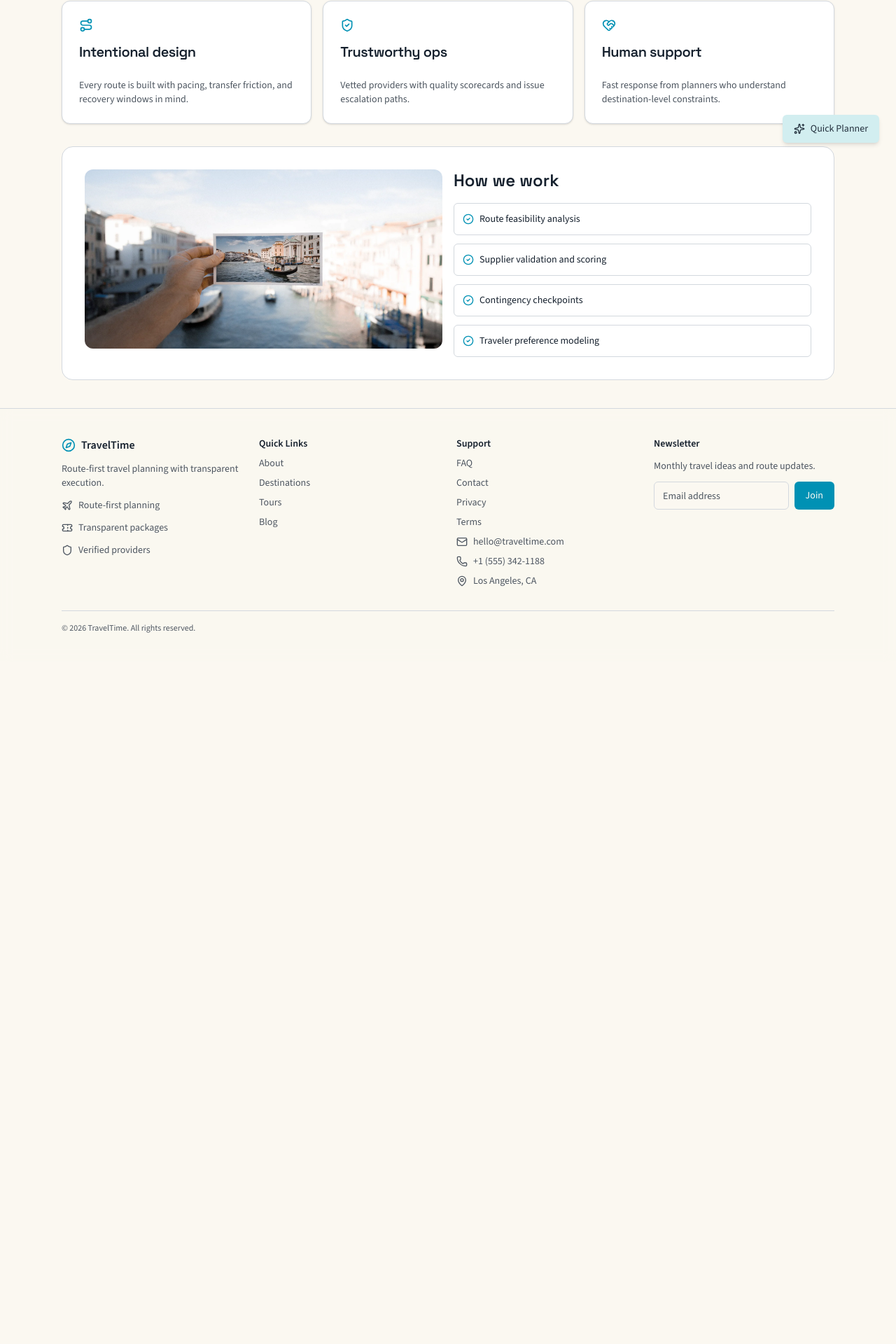
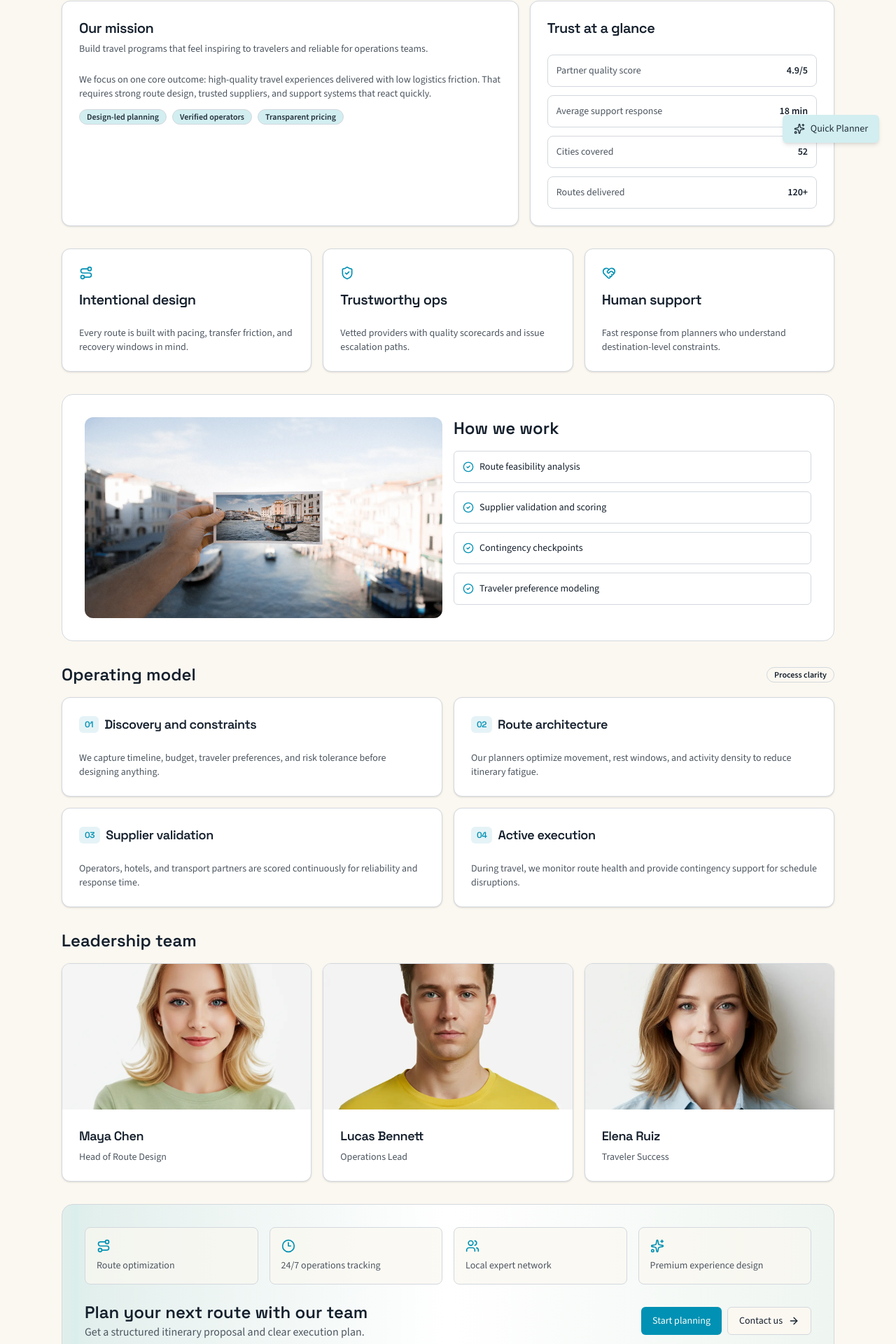
Before and after one commit to pthanksdev/TravelTime, a React (Vite) app: page /about in a window 1280 px wide. Shown: the part 572-2492 px from the top of the page at 70% size. Before the commit the page ends 1517 px from the top, so only its background shows below. Built offline with nearby package versions, Linux system fonts and the light colour scheme.

Commit message:
Enhance AboutPage with mission statement, workflow, and leadership team sections

```diff
--- a/src/pages/AboutPage.tsx
+++ b/src/pages/AboutPage.tsx
@@ -1,11 +1,77 @@
-import { CheckCircle2, HeartHandshake, Route, ShieldCheck } from "lucide-react";
+import {
+  ArrowRight,
+  CheckCircle2,
+  Clock3,
+  HeartHandshake,
+  MapPinned,
+  Route,
+  ShieldCheck,
+  Sparkles,
+  Users
+} from "lucide-react";
+import { Link } from "react-router-dom";
 import { PageHero } from "@/components/page/PageHero";
-import { Card, CardContent, CardHeader, CardTitle } from "@/components/ui/card";
+import { Badge } from "@/components/ui/badge";
+import { Button } from "@/components/ui/button";
+import { Card, CardContent, CardDescription, CardHeader, CardTitle } from "@/components/ui/card";
 
 const principles = [
-  { title: "Intentional design", desc: "Every route is built with pacing, transfer friction, and recovery windows in mind.", icon: <Route className="size-5 text-primary" /> },
-  { title: "Trustworthy ops", desc: "Vetted providers with quality scorecards and issue escalation paths.", icon: <ShieldCheck className="size-5 text-primary" /> },
-  { title: "Human support", desc: "Fast response from planners who understand destination-level constraints.", icon: <HeartHandshake className="size-5 text-primary" /> }
+  {
+    title: "Intentional design",
+    desc: "Every route is built with pacing, transfer friction, and recovery windows in mind.",
+    icon: <Route className="size-5 text-primary" />
+  },
+  {
+    title: "Trustworthy ops",
+    desc: "Vetted providers with quality scorecards and issue escalation paths.",
+    icon: <ShieldCheck className="size-5 text-primary" />
+  },
+  {
+    title: "Human support",
+    desc: "Fast response from planners who understand destination-level constraints.",
+    icon: <HeartHandshake className="size-5 text-primary" />
+  }
+];
+
+const workflow = [
+  {
+    step: "01",
+    title: "Discovery and constraints",
+    desc: "We capture timeline, budget, traveler preferences, and risk tolerance before designing anything."
+  },
+  {
+    step: "02",
+    title: "Route architecture",
+    desc: "Our planners optimize movement, rest windows, and activity density to reduce itinerary fatigue."
+  },
+  {
+    step: "03",
+    title: "Supplier validation",
+    desc: "Operators, hotels, and transport partners are scored continuously for reliability and response time."
+  },
+  {
+    step: "04",
+    title: "Active execution",
+    desc: "During travel, we monitor route health and provide contingency support for schedule disruptions."
+  }
+];
+
+const team = [
+  {
+    name: "Maya Chen",
+    role: "Head of Route Design",
+    image: "/assets/img/person/person-f-12.webp"
+  },
+  {
+    name: "Lucas Bennett",
+    role: "Operations Lead",
+    image: "/assets/img/person/person-m-12.webp"
+  },
+  {
+    name: "Elena Ruiz",
+    role: "Traveler Success",
+    image: "/assets/img/person/person-f-13.webp"
+  }
 ];
 
 export function AboutPage() {
@@ -19,6 +85,40 @@ export function AboutPage() {
         imageAlt="Travel planning"
       />
 
+      <section className="grid gap-4 lg:grid-cols-[1.2fr_0.8fr]">
+        <Card>
+          <CardHeader>
+            <CardTitle>Our mission</CardTitle>
+            <CardDescription>
+              Build travel programs that feel inspiring to travelers and reliable for operations teams.
+            </CardDescription>
+          </CardHeader>
+          <CardContent className="space-y-3 text-sm text-muted-foreground">
+            <p>
+              We focus on one core outcome: high-quality travel experiences delivered with low logistics friction.
+              That requires strong route design, trusted suppliers, and support systems that react quickly.
+            </p>
+            <div className="flex flex-wrap gap-2">
+              <Badge variant="secondary">Design-led planning</Badge>
+              <Badge variant="secondary">Verified operators</Badge>
+              <Badge variant="secondary">Transparent pricing</Badge>
+            </div>
+          </CardContent>
+        </Card>
+
+        <Card>
+          <CardHeader>
+            <CardTitle>Trust at a glance</CardTitle>
+          </CardHeader>
+          <CardContent className="space-y-3 text-sm">
+            <div className="flex items-center justify-between rounded-lg border p-3"><span className="text-muted-foreground">Partner quality score</span><span className="font-semibold">4.9/5</span></div>
+            <div className="flex items-center justify-between rounded-lg border p-3"><span className="text-muted-foreground">Average support response</span><span className="font-semibold">18 min</span></div>
+            <div className="flex items-center justify-between rounded-lg border p-3"><span className="text-muted-foreground">Cities covered</span><span className="font-semibold">52</span></div>
+            <div className="flex items-center justify-between rounded-lg border p-3"><span className="text-muted-foreground">Routes delivered</span><span className="font-semibold">120+</span></div>
+          </CardContent>
+        </Card>
+      </section>
+
       <section className="grid gap-4 md:grid-cols-3">
         {principles.map((item) => (
           <Card key={item.title}>
@@ -31,12 +131,22 @@ export function AboutPage() {
         ))}
       </section>
 
-      <section className="grid gap-4 rounded-2xl border bg-card p-6 md:grid-cols-2 md:p-8">
-        <img src="/assets/img/travel/showcase-3.webp" alt="Team travel planning" className="h-52 w-full rounded-xl object-cover sm:h-64" loading="lazy" />
+      <section className="grid gap-4 rounded-2xl border bg-card p-5 sm:p-6 md:grid-cols-2 md:p-8">
+        <img
+          src="/assets/img/travel/showcase-3.webp"
+          alt="Team travel planning"
+          className="h-56 w-full rounded-xl object-cover sm:h-64 lg:h-full"
+          loading="lazy"
+        />
         <div>
           <h2 className="text-2xl font-semibold">How we work</h2>
           <div className="mt-4 grid gap-3">
-            {["Route feasibility analysis", "Supplier validation and scoring", "Contingency checkpoints", "Traveler preference modeling"].map((item) => (
+            {[
+              "Route feasibility analysis",
+              "Supplier validation and scoring",
+              "Contingency checkpoints",
+              "Traveler preference modeling"
+            ].map((item) => (
               <div key={item} className="flex items-center gap-2 rounded-md border p-3 text-sm">
                 <CheckCircle2 className="size-4 text-primary" />
                 {item}
@@ -45,6 +155,73 @@ export function AboutPage() {
           </div>
         </div>
       </section>
+
+      <section className="space-y-4">
+        <div className="flex items-center justify-between">
+          <h2 className="text-2xl font-semibold">Operating model</h2>
+          <Badge variant="outline">Process clarity</Badge>
+        </div>
+        <div className="grid gap-4 md:grid-cols-2">
+          {workflow.map((item) => (
+            <Card key={item.step}>
+              <CardHeader>
+                <CardTitle className="flex items-center gap-2 text-lg">
+                  <span className="rounded-md bg-primary/10 px-2 py-1 text-xs text-primary">{item.step}</span>
+                  {item.title}
+                </CardTitle>
+              </CardHeader>
+              <CardContent className="text-sm text-muted-foreground">{item.desc}</CardContent>
+            </Card>
+          ))}
+        </div>
+      </section>
+
+      <section className="space-y-4">
+        <h2 className="text-2xl font-semibold">Leadership team</h2>
+        <div className="grid gap-4 md:grid-cols-3">
+          {team.map((member) => (
+            <Card key={member.name} className="overflow-hidden">
+              <img src={member.image} alt={member.name} className="h-52 w-full object-cover" loading="lazy" />
+              <CardHeader>
+                <CardTitle className="text-lg">{member.name}</CardTitle>
+                <CardDescription>{member.role}</CardDescription>
+              </CardHeader>
+            </Card>
+          ))}
+        </div>
+      </section>
+
+      <section className="rounded-2xl border bg-linear-to-r from-primary/10 via-card to-secondary/30 p-6 sm:p-8">
+        <div className="grid gap-4 sm:grid-cols-2 lg:grid-cols-4">
+          <div className="rounded-lg border bg-background/70 p-4">
+            <Route className="mb-2 size-5 text-primary" />
+            <p className="text-sm text-muted-foreground">Route optimization</p>
+          </div>
+          <div className="rounded-lg border bg-background/70 p-4">
+            <Clock3 className="mb-2 size-5 text-primary" />
+            <p className="text-sm text-muted-foreground">24/7 operations tracking</p>
+          </div>
+          <div className="rounded-lg border bg-background/70 p-4">
+            <Users className="mb-2 size-5 text-primary" />
+            <p className="text-sm text-muted-foreground">Local expert network</p>
+          </div>
+          <div className="rounded-lg border bg-background/70 p-4">
+            <Sparkles className="mb-2 size-5 text-primary" />
+            <p className="text-sm text-muted-foreground">Premium experience design</p>
+          </div>
+        </div>
+
+        <div className="mt-6 flex flex-col gap-3 sm:flex-row sm:items-center sm:justify-between">
+          <div>
+            <h3 className="text-2xl font-semibold">Plan your next route with our team</h3>
+            <p className="text-muted-foreground">Get a structured itinerary proposal and clear execution plan.</p>
+          </div>
+          <div className="flex flex-wrap gap-2">
+            <Link to="/booking"><Button>Start planning</Button></Link>
+            <Link to="/contact"><Button variant="outline">Contact us <ArrowRight className="size-4" /></Button></Link>
+          </div>
+        </div>
+      </section>
     </div>
   );
 }
```
